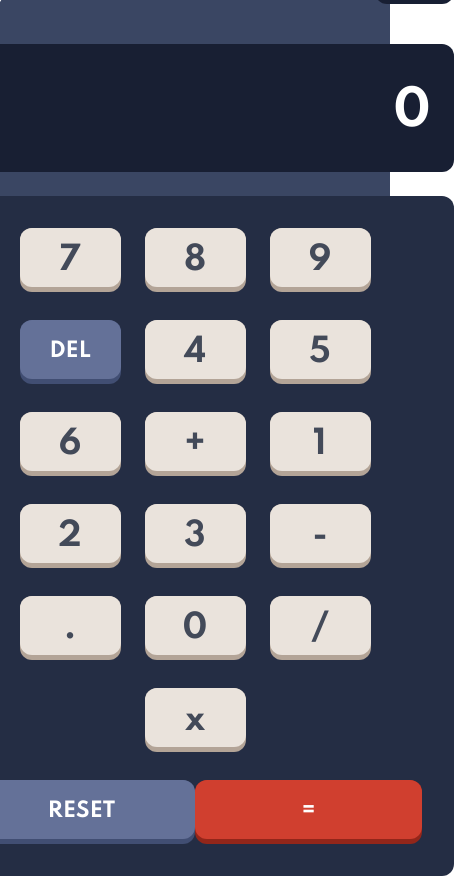
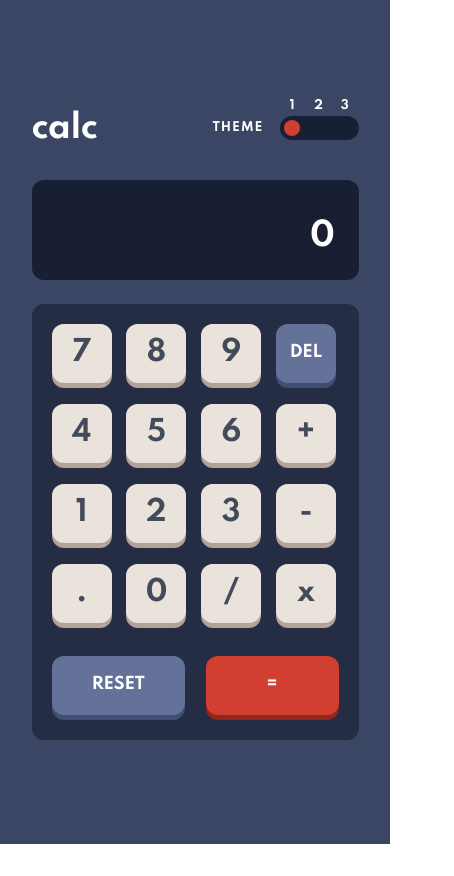
Before and after one commit to GStormx2/calculator-app, a React (Create React App) app: page / in a window 390 px wide. Shown: the whole page, 454 px wide, since content can reach past the window. After the commit the page ends 844 px from the top, so only its background shows below. Built offline with nearby package versions, Linux system fonts and the light colour scheme.

Commit message:
made responsive for mobile

```diff
--- a/src/component/Body.jsx
+++ b/src/component/Body.jsx
@@ -87,28 +87,28 @@ const Body = () => {
     }
 
     return (
-        <div className="bg-skin-body rounded-xl p-8 transition-colors">
-            <div className="flex flex-wrap gap-y-7 gap-x-6 justify-center items-center mb-7">
-                <Button onclick={handleClick} hover={"hover:bg-skin-hover-numpad"} shadow={"bg-skin-numpad-shadow"} color={"text-skin-numpad"} textSize={"text-numpad"} bg={"bg-skin-numpad"} w={"w-btn"} val={7}>7</Button>
-                <Button onclick={handleClick} hover={"hover:bg-skin-hover-numpad"} shadow={"bg-skin-numpad-shadow"} color={"text-skin-numpad"} textSize={"text-numpad"} bg={"bg-skin-numpad"} w={"w-btn"} val={8}>8</Button>
-                <Button onclick={handleClick} hover={"hover:bg-skin-hover-numpad"} shadow={"bg-skin-numpad-shadow"} color={"text-skin-numpad"} textSize={"text-numpad"} bg={"bg-skin-numpad"} w={"w-btn"} val={9}>9</Button>
-                <Button onclick={handleClick} hover={"hover:bg-skin-hover-command"} shadow={"bg-skin-command-shadow"} color={"text-skin-command"} textSize={"text-command"} bg={"bg-skin-command"} w={"w-btn"} val={"DEL"}>DEL</Button>
-                <Button onclick={handleClick} hover={"hover:bg-skin-hover-numpad"} shadow={"bg-skin-numpad-shadow"} color={"text-skin-numpad"} textSize={"text-numpad"} bg={"bg-skin-numpad"} w={"w-btn"} val={4}>4</Button>
-                <Button onclick={handleClick} hover={"hover:bg-skin-hover-numpad"} shadow={"bg-skin-numpad-shadow"} color={"text-skin-numpad"} textSize={"text-numpad"} bg={"bg-skin-numpad"} w={"w-btn"} val={5}>5</Button>
-                <Button onclick={handleClick} hover={"hover:bg-skin-hover-numpad"} shadow={"bg-skin-numpad-shadow"} color={"text-skin-numpad"} textSize={"text-numpad"} bg={"bg-skin-numpad"} w={"w-btn"} val={6}>6</Button>
-                <Button onclick={handleClick} hover={"hover:bg-skin-hover-numpad"} shadow={"bg-skin-numpad-shadow"} color={"text-skin-numpad"} textSize={"text-numpad"} bg={"bg-skin-numpad"} w={"w-btn"} val={"+"}>+</Button>
-                <Button onclick={handleClick} hover={"hover:bg-skin-hover-numpad"} shadow={"bg-skin-numpad-shadow"} color={"text-skin-numpad"} textSize={"text-numpad"} bg={"bg-skin-numpad"} w={"w-btn"} val={1}>1</Button>
-                <Button onclick={handleClick} hover={"hover:bg-skin-hover-numpad"} shadow={"bg-skin-numpad-shadow"} color={"text-skin-numpad"} textSize={"text-numpad"} bg={"bg-skin-numpad"} w={"w-btn"} val={2}>2</Button>
-                <Button onclick={handleClick} hover={"hover:bg-skin-hover-numpad"} shadow={"bg-skin-numpad-shadow"} color={"text-skin-numpad"} textSize={"text-numpad"} bg={"bg-skin-numpad"} w={"w-btn"} val={3}>3</Button>
-                <Button onclick={handleClick} hover={"hover:bg-skin-hover-numpad"} shadow={"bg-skin-numpad-shadow"} color={"text-skin-numpad"} textSize={"text-numpad"} bg={"bg-skin-numpad"} w={"w-btn"} val={"-"}>-</Button>
-                <Button onclick={handleClick} hover={"hover:bg-skin-hover-numpad"} shadow={"bg-skin-numpad-shadow"} color={"text-skin-numpad"} textSize={"text-numpad"} bg={"bg-skin-numpad"} w={"w-btn"} val={"."}>.</Button>
-                <Button onclick={handleClick} hover={"hover:bg-skin-hover-numpad"} shadow={"bg-skin-numpad-shadow"} color={"text-skin-numpad"} textSize={"text-numpad"} bg={"bg-skin-numpad"} w={"w-btn"} val={0}>0</Button>
-                <Button onclick={handleClick} hover={"hover:bg-skin-hover-numpad"} shadow={"bg-skin-numpad-shadow"} color={"text-skin-numpad"} textSize={"text-numpad"} bg={"bg-skin-numpad"} w={"w-btn"} val={"/"}>/</Button>
-                <Button onclick={handleClick} hover={"hover:bg-skin-hover-numpad"} shadow={"bg-skin-numpad-shadow"} color={"text-skin-numpad"} textSize={"text-numpad"} bg={"bg-skin-numpad"} w={"w-btn"} val={"x"}>x</Button>
+        <div className="bg-skin-body rounded-xl p-8 sm:p-5 transition-colors">
+            <div className="flex flex-wrap gap-y-7 gap-x-6 sm:grid sm:grid-cols-4 sm:gap-y-4 sm:gap-x-3 justify-center items-center mb-7">
+                <Button onclick={handleClick} hover={"hover:bg-skin-hover-numpad"} shadow={"bg-skin-numpad-shadow"} color={"text-skin-numpad"} textSize={"sm:text-numpad-sm text-numpad"} bg={"bg-skin-numpad"} w={"sm:w-btn-sm w-btn"} val={7}>7</Button>
+                <Button onclick={handleClick} hover={"hover:bg-skin-hover-numpad"} shadow={"bg-skin-numpad-shadow"} color={"text-skin-numpad"} textSize={"sm:text-numpad-sm text-numpad"} bg={"bg-skin-numpad"} w={"sm:w-btn-sm w-btn"} val={8}>8</Button>
+                <Button onclick={handleClick} hover={"hover:bg-skin-hover-numpad"} shadow={"bg-skin-numpad-shadow"} color={"text-skin-numpad"} textSize={"sm:text-numpad-sm text-numpad"} bg={"bg-skin-numpad"} w={"sm:w-btn-sm w-btn"} val={9}>9</Button>
+                <Button onclick={handleClick} hover={"hover:bg-skin-hover-command"} shadow={"bg-skin-command-shadow"} color={"text-skin-command"} textSize={"sm:text-command-sm text-command"} bg={"bg-skin-command"} w={"sm:w-btn-sm w-btn"} val={"DEL"}>DEL</Button>
+                <Button onclick={handleClick} hover={"hover:bg-skin-hover-numpad"} shadow={"bg-skin-numpad-shadow"} color={"text-skin-numpad"} textSize={"sm:text-numpad-sm text-numpad"} bg={"bg-skin-numpad"} w={"sm:w-btn-sm w-btn"} val={4}>4</Button>
+                <Button onclick={handleClick} hover={"hover:bg-skin-hover-numpad"} shadow={"bg-skin-numpad-shadow"} color={"text-skin-numpad"} textSize={"sm:text-numpad-sm text-numpad"} bg={"bg-skin-numpad"} w={"sm:w-btn-sm w-btn"} val={5}>5</Button>
+                <Button onclick={handleClick} hover={"hover:bg-skin-hover-numpad"} shadow={"bg-skin-numpad-shadow"} color={"text-skin-numpad"} textSize={"sm:text-numpad-sm text-numpad"} bg={"bg-skin-numpad"} w={"sm:w-btn-sm w-btn"} val={6}>6</Button>
+                <Button onclick={handleClick} hover={"hover:bg-skin-hover-numpad"} shadow={"bg-skin-numpad-shadow"} color={"text-skin-numpad"} textSize={"sm:text-numpad-sm text-numpad"} bg={"bg-skin-numpad"} w={"sm:w-btn-sm w-btn"} val={"+"}>+</Button>
+                <Button onclick={handleClick} hover={"hover:bg-skin-hover-numpad"} shadow={"bg-skin-numpad-shadow"} color={"text-skin-numpad"} textSize={"sm:text-numpad-sm text-numpad"} bg={"bg-skin-numpad"} w={"sm:w-btn-sm w-btn"} val={1}>1</Button>
+                <Button onclick={handleClick} hover={"hover:bg-skin-hover-numpad"} shadow={"bg-skin-numpad-shadow"} color={"text-skin-numpad"} textSize={"sm:text-numpad-sm text-numpad"} bg={"bg-skin-numpad"} w={"sm:w-btn-sm w-btn"} val={2}>2</Button>
+                <Button onclick={handleClick} hover={"hover:bg-skin-hover-numpad"} shadow={"bg-skin-numpad-shadow"} color={"text-skin-numpad"} textSize={"sm:text-numpad-sm text-numpad"} bg={"bg-skin-numpad"} w={"sm:w-btn-sm w-btn"} val={3}>3</Button>
+                <Button onclick={handleClick} hover={"hover:bg-skin-hover-numpad"} shadow={"bg-skin-numpad-shadow"} color={"text-skin-numpad"} textSize={"sm:text-numpad-sm text-numpad"} bg={"bg-skin-numpad"} w={"sm:w-btn-sm w-btn"} val={"-"}>-</Button>
+                <Button onclick={handleClick} hover={"hover:bg-skin-hover-numpad"} shadow={"bg-skin-numpad-shadow"} color={"text-skin-numpad"} textSize={"sm:text-numpad-sm text-numpad"} bg={"bg-skin-numpad"} w={"sm:w-btn-sm w-btn"} val={"."}>.</Button>
+                <Button onclick={handleClick} hover={"hover:bg-skin-hover-numpad"} shadow={"bg-skin-numpad-shadow"} color={"text-skin-numpad"} textSize={"sm:text-numpad-sm text-numpad"} bg={"bg-skin-numpad"} w={"sm:w-btn-sm w-btn"} val={0}>0</Button>
+                <Button onclick={handleClick} hover={"hover:bg-skin-hover-numpad"} shadow={"bg-skin-numpad-shadow"} color={"text-skin-numpad"} textSize={"sm:text-numpad-sm text-numpad"} bg={"bg-skin-numpad"} w={"sm:w-btn-sm w-btn"} val={"/"}>/</Button>
+                <Button onclick={handleClick} hover={"hover:bg-skin-hover-numpad"} shadow={"bg-skin-numpad-shadow"} color={"text-skin-numpad"} textSize={"sm:text-numpad-sm text-numpad"} bg={"bg-skin-numpad"} w={"sm:w-btn-sm w-btn"} val={"x"}>x</Button>
             </div>
             <div className="flex items-center justify-between">
-                <Button onclick={handleClick} hover={"hover:bg-skin-hover-command"} shadow={"bg-skin-command-shadow"} color={"text-skin-command"} textSize={"text-command"} bg={"bg-skin-command"} w={"w-btn-cmd"} val={"RESET"}>RESET</Button>
-                <Button onclick={handleClick} hover={"hover:bg-skin-hover-accent"} shadow={"bg-skin-accent-shadow"} color={"text-skin-eq"} textSize={"text-command"} bg={"bg-skin-accent"} w={"w-btn-cmd"} val={"="}>=</Button>
+                <Button onclick={handleClick} hover={"hover:bg-skin-hover-command"} shadow={"bg-skin-command-shadow"} color={"text-skin-command"} textSize={"sm:text-command-sm text-command"} bg={"bg-skin-command"} w={"sm:w-btn-cmd-sm w-btn-cmd"} val={"RESET"}>RESET</Button>
+                <Button onclick={handleClick} hover={"hover:bg-skin-hover-accent"} shadow={"bg-skin-accent-shadow"} color={"text-skin-eq"} textSize={"sm:text-command-sm text-command"} bg={"bg-skin-accent"} w={"sm:w-btn-cmd-sm w-btn-cmd"} val={"="}>=</Button>
             </div>
         </div>
     );
--- a/src/component/Calculator.jsx
+++ b/src/component/Calculator.jsx
@@ -10,7 +10,7 @@ const Calculator = () => {
 
     return (
         <div className={"flex h-screen justify-center items-center bg-skin-fill transition-all " + theme.name}>
-            <div className="w-540">
+            <div className="sm:w-327 w-540">
                 <Header />
                 <DataProvider>
                     <Display />
--- a/src/component/Display.jsx
+++ b/src/component/Display.jsx
@@ -4,9 +4,9 @@ import { useData } from '../context/DataContext';
 const Display = () => {
     const { display, operand } = useData();
     return (
-        <div className="relative h-display bg-skin-display px-6 rounded-xl mb-6 transition-colors">
-            <p className={"text-display text-skin-base font-bold text-right transition-all " + (operand.length === 0 ? 'pt-8' : 'pt-4')}>{display}</p>
-            <p className="absolute text-2xl text-skin-accent transition-all right-10">{operand[operand.length - 1]}</p>
+        <div className="relative sm:h-display-sm h-display bg-skin-display px-6 rounded-xl mb-6 transition-colors">
+            <p className={"text-display text-skin-base font-bold text-right transition-all sm:text-display-sm " + (operand.length === 0 ? 'pt-8' : 'pt-4')}>{display}</p>
+            <p className="absolute sm:text-xl text-2xl text-skin-accent transition-all right-10 ">{operand[operand.length - 1]}</p>
         </div>
     );
 }
--- a/tailwind.config.js
+++ b/tailwind.config.js
@@ -2,6 +2,9 @@ module.exports = {
   purge: ['./src/**/*.{js,jsx,ts,tsx}', './public/index.html'],
   darkMode: false, // or 'media' or 'class'
   theme: {
+    screens: {
+      sm: {'max': '540px'},
+    },
     fontFamily: {
       sans: ['Spartan', 'sans-serif'],
       serif: ['Spartan', 'serif'],
@@ -13,6 +16,9 @@ module.exports = {
         'switcher-ball' : '16px',
         btn : '101px',
         'btn-cmd' : '227px',
+        '327': '327px',
+         'btn-sm' : '60px',
+         'btn-cmd-sm': '133px',
       },
       height: {
         switcher: '24px',
@@ -20,6 +26,7 @@ module.exports = {
         'btn-top': '64px',
         'btn-bot': '59px',
         display : '128px',
+        'display-sm': '100px'
       },
       maxWidth: {
         '540': '540px',
@@ -28,12 +35,14 @@ module.exports = {
         '375': '375px',
       },
       fontSize: {
-          title: ['32px', {letterSpacing: '-0.53px'}],
-          display: ['48px', {letterSpacing: '-0.8px'}],
-          numpad: ['32px', {letterSpacing: '-0.53'}],
-          command: ['20px', {letterSpacing: '-0.33'}],
-          theme: ['12px', {letterSpacing: '1px'}],
-
+        title: ['32px', {letterSpacing: '-0.53px'}],
+        display: ['48px', {letterSpacing: '-0.8px'}],
+        numpad: ['32px', {letterSpacing: '-0.53'}],
+        command: ['20px', {letterSpacing: '-0.33'}],
+        theme: ['12px', {letterSpacing: '1px'}],
+        'display-sm': ['32px', {letterSpacing: '-0.53px'}],
+        'numpad-sm': ['28px', {letterSpacing: '-0.47px'}],
+        'command-sm': ['16px', {letterSpacing: '-0.27px'}],
       },
       textColor: {
         skin: {
```
